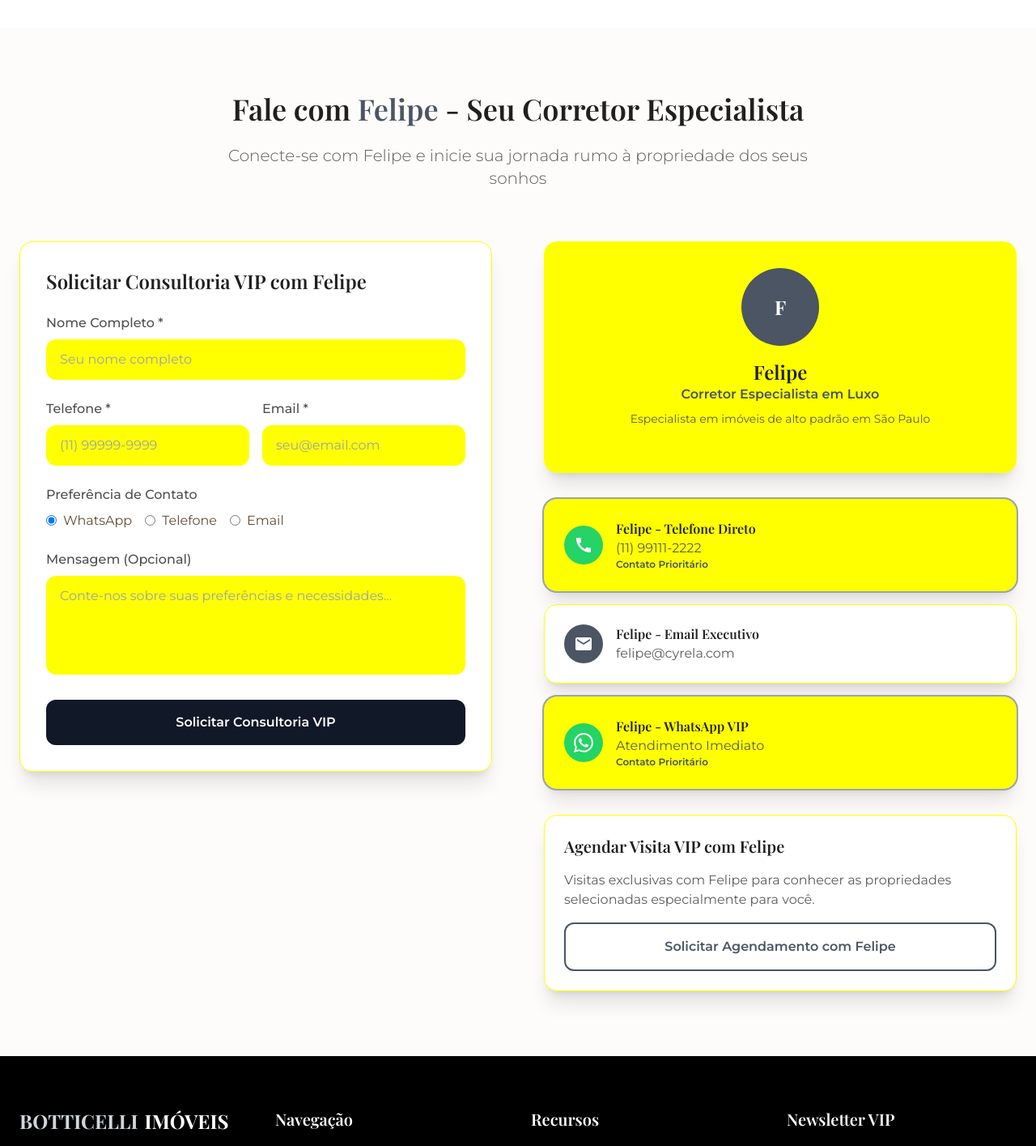
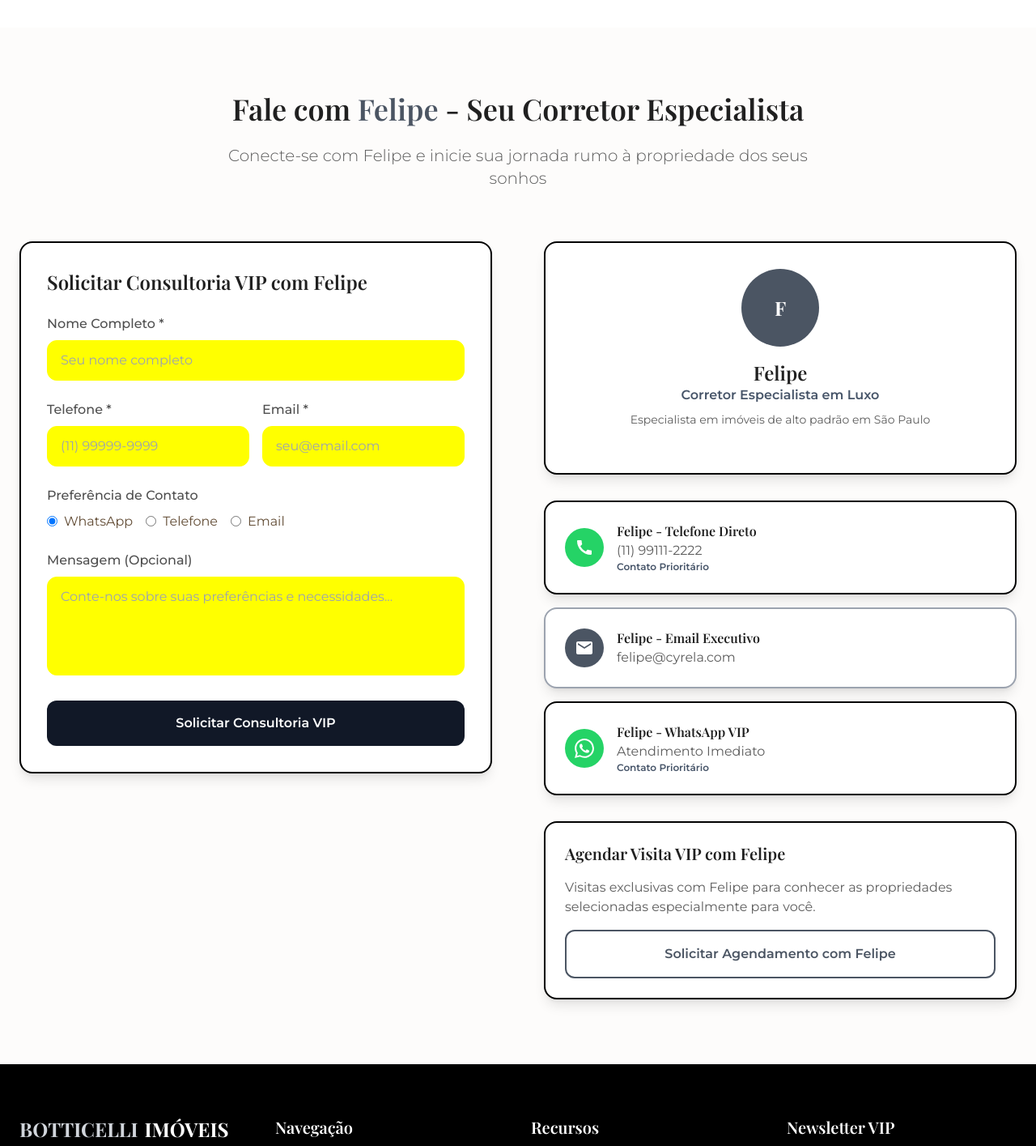
Before and after one commit to akamitatrush/luxe-residences-sp, a React (Vite) app: page / in a window 1280 px wide. Shown: the part 6865-8280 px from the top of the page at 81% size. Built offline with nearby package versions, Linux system fonts and the light colour scheme.

Commit message:
Change form background and borders
Change the background of the form boxes to white and the borders to black.

```diff
--- a/src/components/ContactSection.tsx
+++ b/src/components/ContactSection.tsx
@@ -91,7 +91,7 @@ const ContactSection = () => {
         <div className="grid grid-cols-1 lg:grid-cols-2 gap-16">
           {/* Form */}
           <div className="scroll-fade-in">
-            <div className="luxury-card p-8">
+            <div className="bg-white border-2 border-black rounded-2xl shadow-lg p-8">
               <h3 className="font-playfair text-2xl font-semibold text-charcoal-900 mb-6">
                 Solicitar Consultoria VIP com Felipe
               </h3>
@@ -219,7 +219,7 @@ const ContactSection = () => {
           {/* Contact Info */}
           <div className="scroll-fade-in">
             {/* Felipe's Profile Card */}
-            <div className="luxury-card p-8 mb-8 bg-gradient-to-br from-secondary to-muted">
+            <div className="bg-white border-2 border-black rounded-2xl shadow-lg p-8 mb-8">
               <div className="text-center mb-6">
                 <div className="w-24 h-24 bg-gray-600 rounded-full mx-auto mb-4 flex items-center justify-center">
                   <span className="text-white font-playfair text-2xl font-bold">F</span>
@@ -236,9 +236,9 @@ const ContactSection = () => {
                 <a
                   key={index}
                   href={channel.action}
-                  className={`luxury-card p-6 flex items-center hover:scale-105 transition-all duration-300 block ${
-                    channel.highlight ? 'ring-2 ring-gray-400 bg-gradient-to-r from-secondary to-muted' : ''
-                  }`}
+                  className={`bg-white border-2 ${
+                    channel.highlight ? 'border-black' : 'border-gray-400'
+                  } rounded-2xl shadow-lg p-6 flex items-center hover:scale-105 transition-all duration-300 block`}
                 >
                   <div className={`w-12 h-12 rounded-full flex items-center justify-center text-white mr-4 ${
                     channel.highlight ? 'bg-whatsapp' : 'bg-gray-600'
@@ -259,7 +259,7 @@ const ContactSection = () => {
             </div>
 
             {/* Visit Scheduling Card */}
-            <div className="luxury-card p-6 mt-8">
+            <div className="bg-white border-2 border-black rounded-2xl shadow-lg p-6 mt-8">
               <h4 className="font-playfair text-xl font-semibold text-charcoal-900 mb-4">
                 Agendar Visita VIP com Felipe
               </h4>
```
